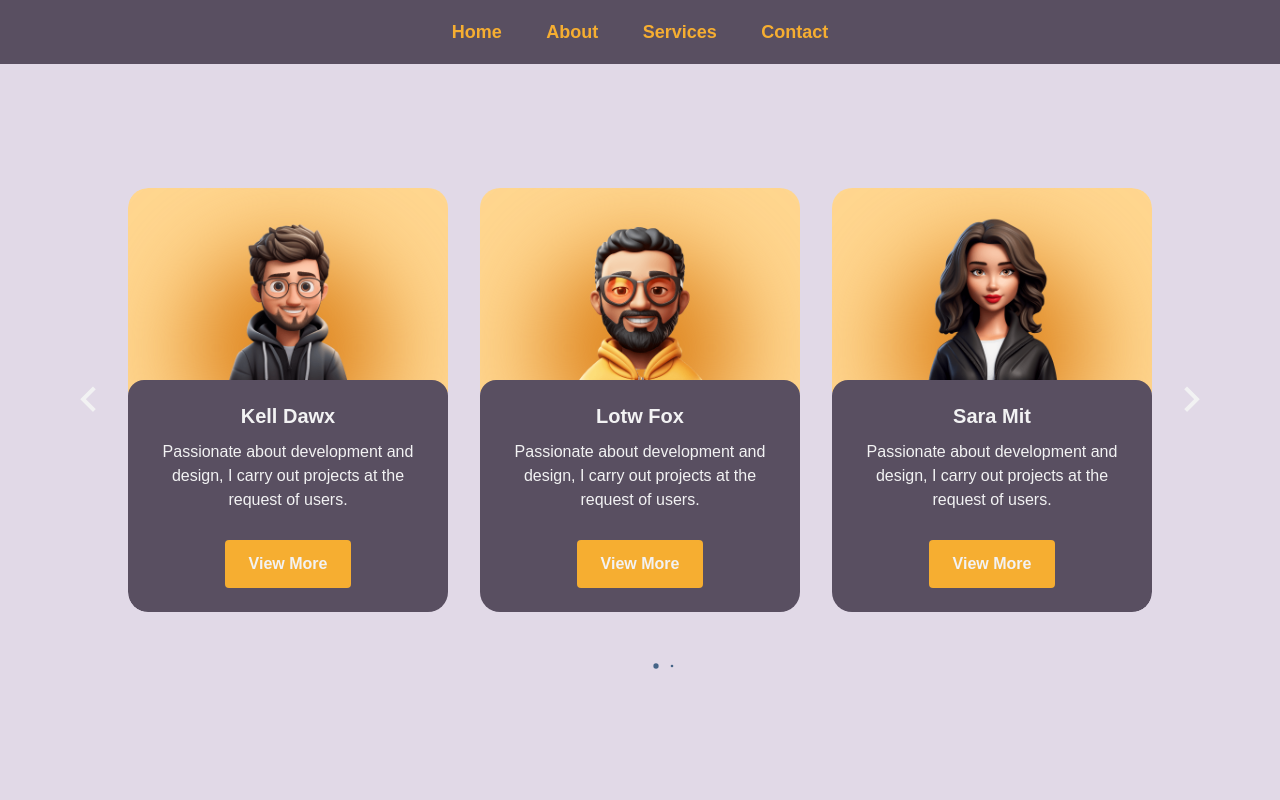
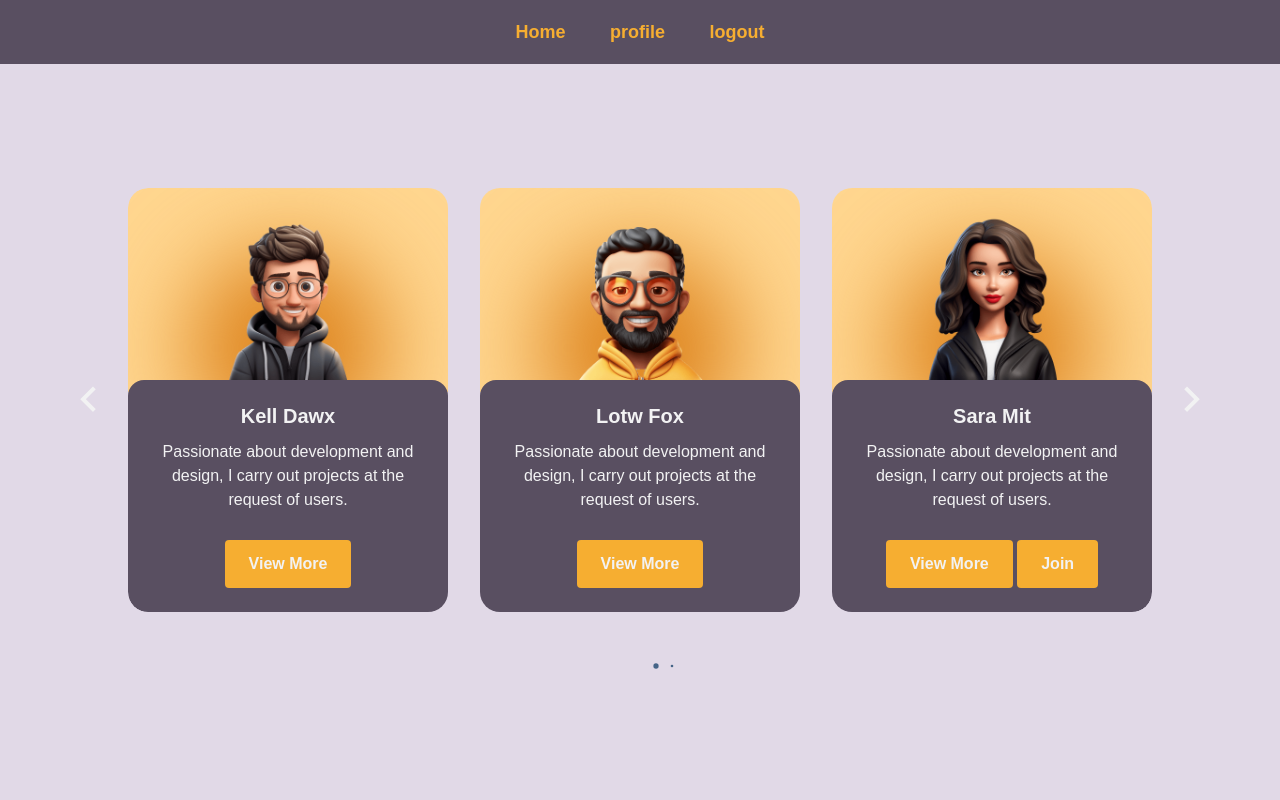
Before and after one commit to nrxv0/database_front, a plain HTML site: page Home_page_users/index.html in a window 1280 px wide. Shown: the top 800 px of the page. Drawn offline with nearby package versions, Linux system fonts and the light colour scheme; a web font is replaced by a local one.

Commit message:
last version

```diff
--- a/Home_page_users/index.html
+++ b/Home_page_users/index.html
@@ -24,9 +24,9 @@
 <!-- navbar -->
 <nav>
    <a href="#">Home</a>
-   <a href="#">About</a>
-   <a href="#">Services</a>
-   <a href="#">Contact</a>
+   <a href="#">profile</a>
+   <a href="#">logout</a>
+
 </nav>
       <!--  header  -->
       <section class>
@@ -85,6 +85,7 @@
                         </p>
 
                         <a href="#" class="card__button">View More</a>
+                        <a href="#" class="card__button">Join</a>
                      </div>
                   </article>
 
```
